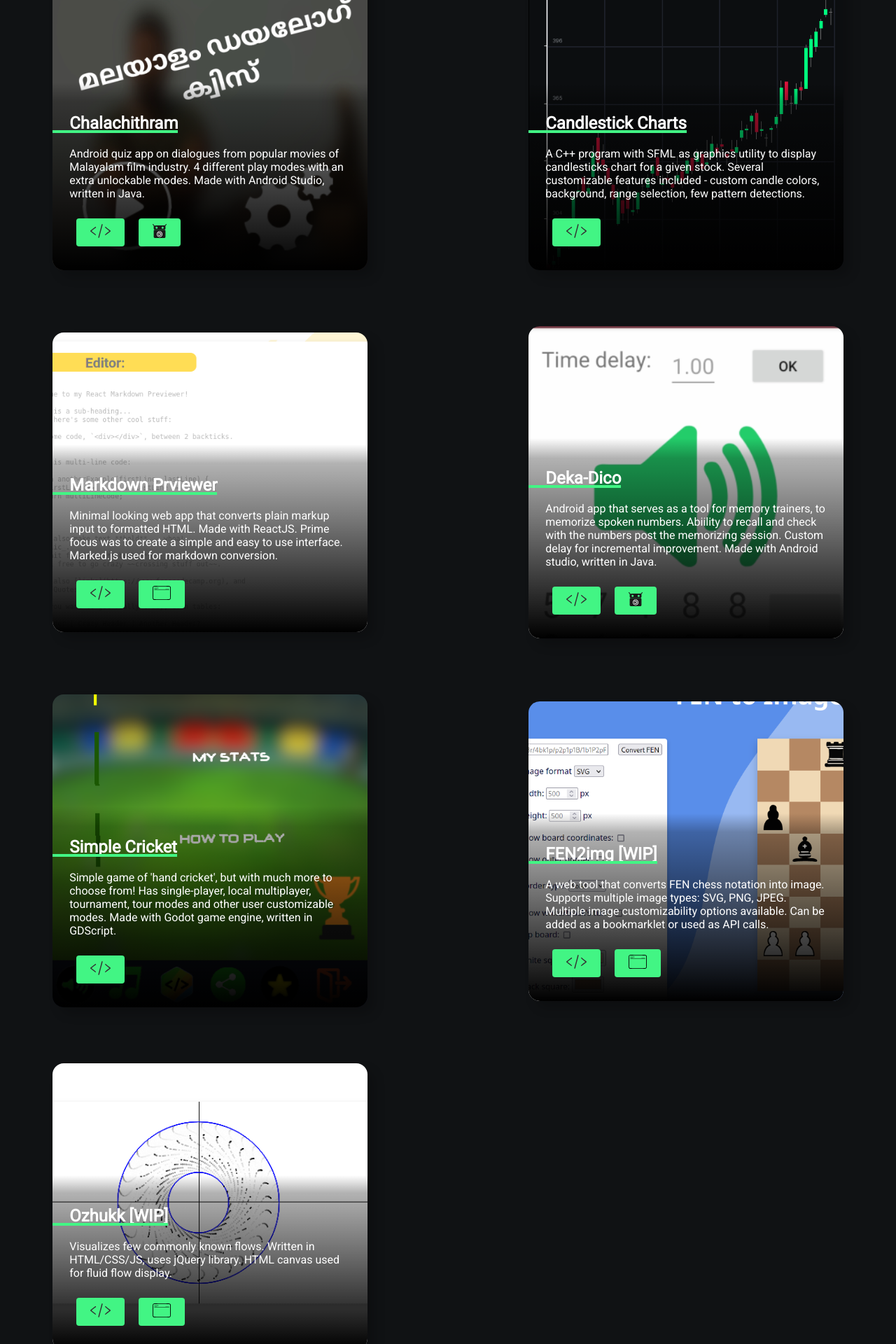
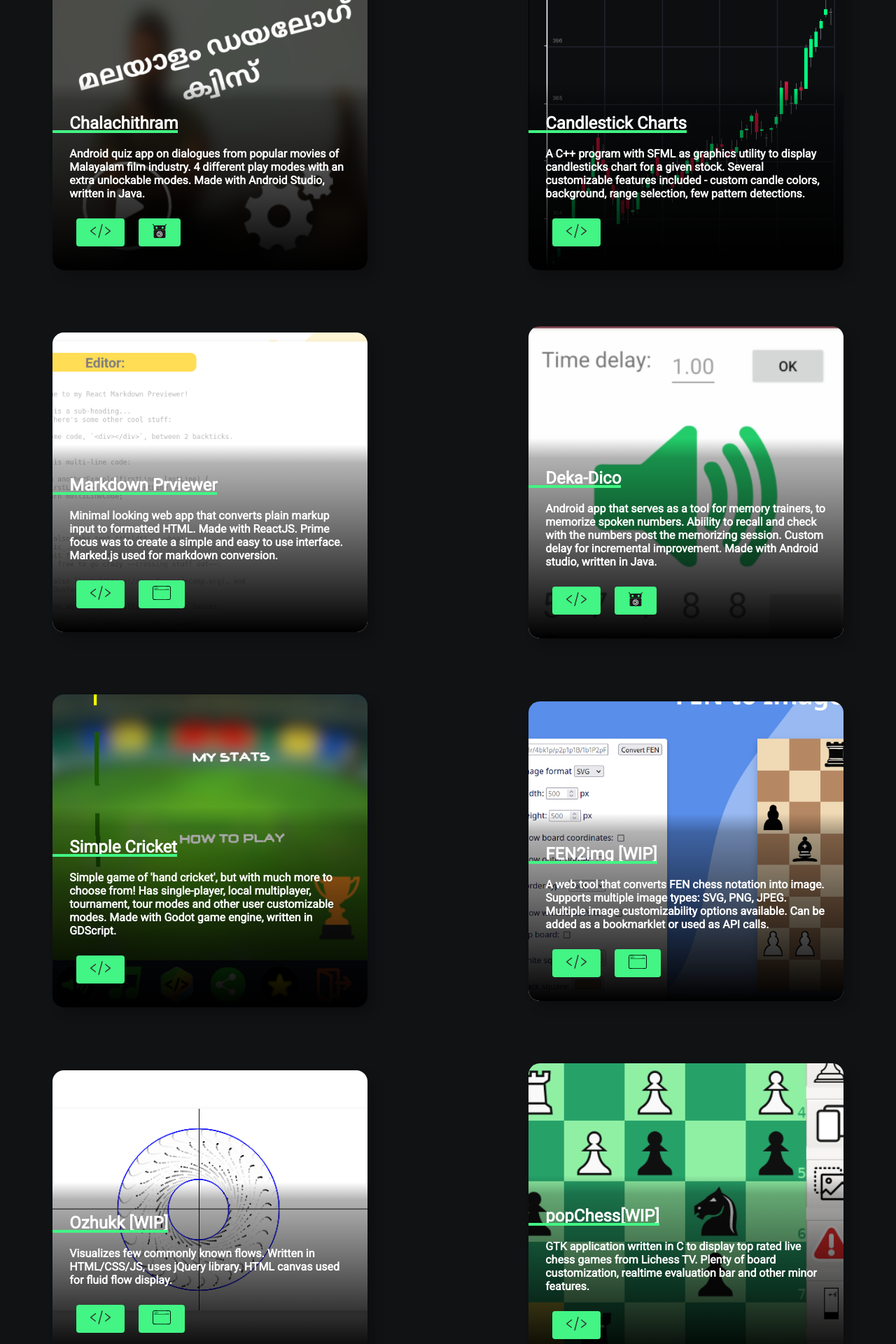
Before and after one commit to VivekThazhathattil/vivekthazhathattil.github.io, a PHP site: page / in a window 1280 px wide. Shown: the part 2520-4440 px from the top of the page at 70% size. Run offline with PHP 8.4, Linux system fonts and the light colour scheme; some libraries are stand-ins or nearby versions.

Commit message:
add new app

```diff
--- a/portfolio/index.html
+++ b/portfolio/index.html
@@ -139,7 +139,7 @@
 		<div class="card" id="vtol">
 			<div class="card-content">
 				<h2 class="card-title">VTOL UAV Design</h2>
-				<p class="card-body">Twin-boom fixed-wing VTOL UAV conceptual design. Uses SATCOM On The Move (SOTM). Has parachute recovery module. Gust effects, spin recovery studied. Calculations in MATLAB and Python.</p>
+				<p class="card-body"><b>Twin-boom fixed-wing VTOL UAV conceptual design. Uses SATCOM On The Move (SOTM). Has parachute recovery module. Gust effects, spin recovery studied. Calculations in MATLAB and Python.</b></p>
 
 				<div class="button-array">
 					<a href="ot_res/vtol_uav_report.pdf" target="_blank" class="button">
@@ -154,7 +154,7 @@
 		<div class="card" id="vismartcab">
 			<div class="card-content">
 				<h2 class="card-title">ViSmartCab</h2>
-				<p class="card-body">OpenAI taxi V2 implementation in C++ using SFML (Simple and Fast Multimedia Library). Uses Q-learning, a reinforcement learning technique to train the virtual car to perform auto-pickup and drop off operations.</p>
+				<p class="card-body"><b>OpenAI taxi V2 implementation in C++ using SFML (Simple and Fast Multimedia Library). Uses Q-learning, a reinforcement learning technique to train the virtual car to perform auto-pickup and drop off operations.</b></p>
 
 				<div class="button-array">
 					<a href="https://github.com/VivekThazhathattil/vismartcab" target="_blank" class="button">
@@ -169,7 +169,7 @@
 		<div class="card" id="blindfoldchess">
 			<div class="card-content">
 				<h2 class="card-title">Blindfold Chess Trainer</h2>
-				<p class="card-body">A web app that helps users to train in blindfold chess by solving tactics on an empty board. Made with pure HTML, CSS and JS. Uses JQuery library.</p>
+				<p class="card-body"><b>A web app that helps users to train in blindfold chess by solving tactics on an empty board. Made with pure HTML, CSS and JS. Uses JQuery library.</b></p>
 
 				<div class="button-array">
 					<a href="https://github.com/VivekThazhathattil/chess-blindfold-trainer" target="_blank" class="button">
@@ -190,7 +190,7 @@
 		<div class="card" id="mnemopy">
 			<div class="card-content">
 				<h2 class="card-title">Mnemopy</h2>
-				<p class="card-body">Memory training app for aspiring mnemonists. Includes modules for speed cards, spoken numbers, random words, and binary numbers. Uses PyQt5. Published to PyPI.</p>
+				<p class="card-body"><b>Memory training app for aspiring mnemonists. Includes modules for speed cards, spoken numbers, random words, and binary numbers. Uses PyQt5. Published to PyPI.</b></p>
 
 				<div class="button-array">
 					<a href="https://github.com/VivekThazhathattil/mnemopy" target="_blank" class="button">
@@ -211,7 +211,7 @@
 		<div class="card" id="chalachithram">
 			<div class="card-content">
 				<h2 class="card-title">Chalachithram</h2>
-				<p class="card-body">Android quiz app on dialogues from popular movies of Malayalam film industry. 4 different play modes with an extra unlockable modes. Made with Android Studio, written in Java.</p>
+				<p class="card-body"><b>Android quiz app on dialogues from popular movies of Malayalam film industry. 4 different play modes with an extra unlockable modes. Made with Android Studio, written in Java.</b></p>
 
 				<div class="button-array">
 					<a href="https://github.com/VivekThazhathattil/Chalachithram" target="_blank" class="button">
@@ -232,7 +232,7 @@
 		<div class="card" id="candlesticks">
 			<div class="card-content">
 				<h2 class="card-title">Candlestick Charts</h2>
-				<p class="card-body">A C++ program with SFML as graphics utility to display candlesticks chart for a given stock. Several customizable features included - custom candle colors, background, range selection, few pattern detections.</p>
+				<p class="card-body"><b>A C++ program with SFML as graphics utility to display candlesticks chart for a given stock. Several customizable features included - custom candle colors, background, range selection, few pattern detections.</b></p>
 
 				<div class="button-array">
 					<a href="https://github.com/VivekThazhathattil/candlesticks-SFML" target="_blank" class="button">
@@ -247,7 +247,7 @@
 		<div class="card" id="markdown">
 			<div class="card-content">
 				<h2 class="card-title">Markdown Prviewer</h2>
-				<p class="card-body">Minimal looking web app that converts plain markup input to formatted HTML. Made with ReactJS. Prime focus was to create a simple and easy to use interface. Marked.js used for markdown conversion.</p>
+				<p class="card-body"><b>Minimal looking web app that converts plain markup input to formatted HTML. Made with ReactJS. Prime focus was to create a simple and easy to use interface. Marked.js used for markdown conversion.</b></p>
 
 				<div class="button-array">
 					<a href="https://github.com/VivekThazhathattil/markdown-viewer" target="_blank" class="button">
@@ -268,7 +268,7 @@
 		<div class="card" id="dekadico">
 			<div class="card-content">
 				<h2 class="card-title">Deka-Dico</h2>
-				<p class="card-body">Android app that serves as a tool for memory trainers, to memorize spoken numbers. Abiility to recall and check with the numbers post the memorizing session. Custom delay for incremental improvement. Made with Android studio, written in Java.</p>
+				<p class="card-body"><b>Android app that serves as a tool for memory trainers, to memorize spoken numbers. Abiility to recall and check with the numbers post the memorizing session. Custom delay for incremental improvement. Made with Android studio, written in Java.</b></p>
 
 				<div class="button-array">
 					<a href="https://github.com/VivekThazhathattil/dekadico" target="_blank" class="button">
@@ -289,7 +289,7 @@
 		<div class="card" id="cricket">
 			<div class="card-content">
 				<h2 class="card-title">Simple Cricket</h2>
-				<p class="card-body">Simple game of 'hand cricket', but with much more to choose from! Has single-player, local multiplayer, tournament, tour modes and other user customizable modes. Made with Godot game engine, written in GDScript.</p>
+				<p class="card-body"><b>Simple game of 'hand cricket', but with much more to choose from! Has single-player, local multiplayer, tournament, tour modes and other user customizable modes. Made with Godot game engine, written in GDScript.</b></p>
 
 				<div class="button-array">
 					<a href="https://github.com/VivekThazhathattil/godot_hawkrik" target="_blank" class="button">
@@ -304,7 +304,7 @@
 		<div class="card" id="fen2img">
 			<div class="card-content">
 				<h2 class="card-title">FEN2img [WIP]</h2>
-				<p class="card-body">A web tool that converts FEN chess notation into image. Supports multiple image types: SVG, PNG, JPEG. Multiple image customizability options available. Can be added as a bookmarklet or used as API calls.</p>
+				<p class="card-body"><b>A web tool that converts FEN chess notation into image. Supports multiple image types: SVG, PNG, JPEG. Multiple image customizability options available. Can be added as a bookmarklet or used as API calls.</b></p>
 
 				<div class="button-array">
 					<a href="https://github.com/VivekThazhathattil/FEN-to-img" target="_blank" class="button">
@@ -325,7 +325,7 @@
 		<div class="card" id="ozhukk">
 			<div class="card-content">
 				<h2 class="card-title">Ozhukk [WIP]</h2>
-				<p class="card-body">Visualizes few commonly known flows. Written in HTML/CSS/JS, uses jQuery library. HTML canvas used for fluid flow display.</p>
+				<p class="card-body"><b>Visualizes few commonly known flows. Written in HTML/CSS/JS, uses jQuery library. HTML canvas used for fluid flow display.</b></p>
 
 				<div class="button-array">
 					<a href="https://github.com/VivekThazhathattil/Ozhukk" target="_blank" class="button">
@@ -339,6 +339,21 @@
 						class="proj_img"
 						alt="proj img"
 						src="img/demo.svg">
+					</a>
+				</div>
+			</div>
+		</div>
+		<div class="card" id="popChess">
+			<div class="card-content">
+				<h2 class="card-title">popChess[WIP]</h2>
+				<p class="card-body"><b>GTK application written in C to display top rated live chess games from Lichess TV. Plenty of board customization, realtime evaluation bar and other minor features.</b></p>
+
+				<div class="button-array">
+					<a href="https://github.com/VivekThazhathattil/popChess" target="_blank" class="button">
+						<img
+						class="proj_img"
+						alt="proj img"
+						src="img/code_icon.svg">
 					</a>
 				</div>
 			</div>
--- a/portfolio/style.css
+++ b/portfolio/style.css
@@ -279,6 +279,10 @@ a{
     background-image: url(img/bg/markdown.png);
 }
 
+#popChess{
+    background-image: url(img/bg/popChess.png);
+}
+
 
 .card:hover{
     box-shadow: 0 8px 16px 0 rgba(0,0,0,0.2);
```
Also changed, not shown: portfolio/img/bg/popChess.png (added).
